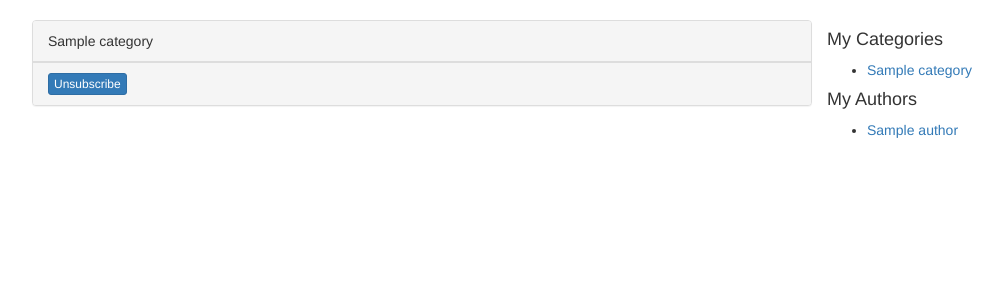
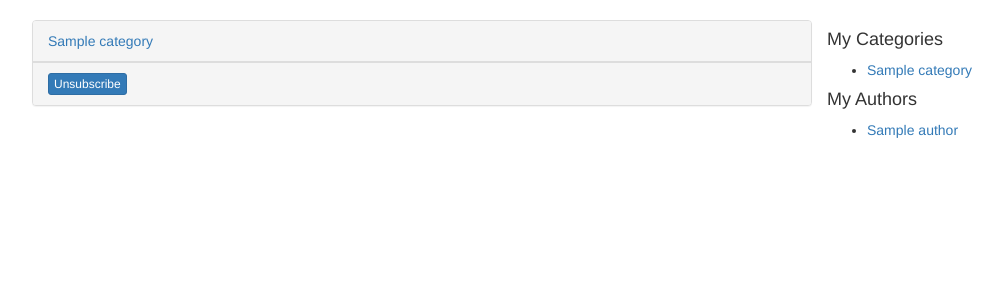
Before and after one commit to hassanamin994/django-bookstore, a Django app: page /app/categories/ in a window 1280 px wide. Shown: the part 52-352 px from the top of the page, without its empty margins (23-1026 px from the left). Run offline with Django 3.2, Linux system fonts and the light colour scheme; a user stored in the database is signed in; tables that the repository leaves empty hold one stand-in row (values such as "Sample post"); some libraries are stand-ins or nearby versions.

Commit message:
Categories: add link to each category in category_list template

```diff
--- a/bs_app/templates/bs_app/category_list.html
+++ b/bs_app/templates/bs_app/category_list.html
@@ -8,8 +8,8 @@
   <div class="row">
     <div class="panel panel-default">
       <div class="panel-heading">
-        {{ category.name }}
-        <a href="/app/categories/{{ book.category.id }}"><span class=" pull-right">{{ book.category }}</span></a>
+
+        <a href="/app/categories/{{ category.id }}">{{ category.name }}</a>
       </div>
       {% if category in my_categories %}
         <div class="panel-footer"><a href="/app/categories/{{category.id}}/unsubscribe" class="btn btn-xs btn-primary unsubscribed">Unsubscribe</a></div>
```
